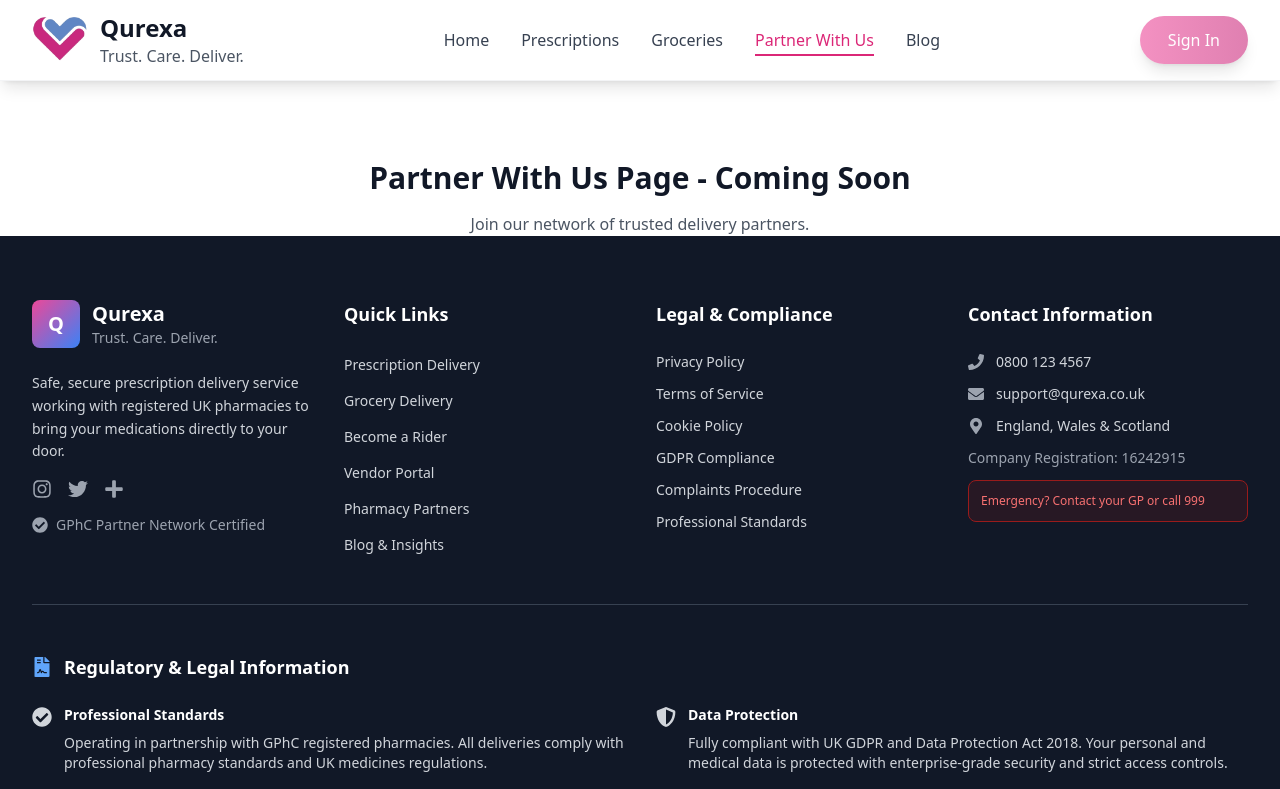
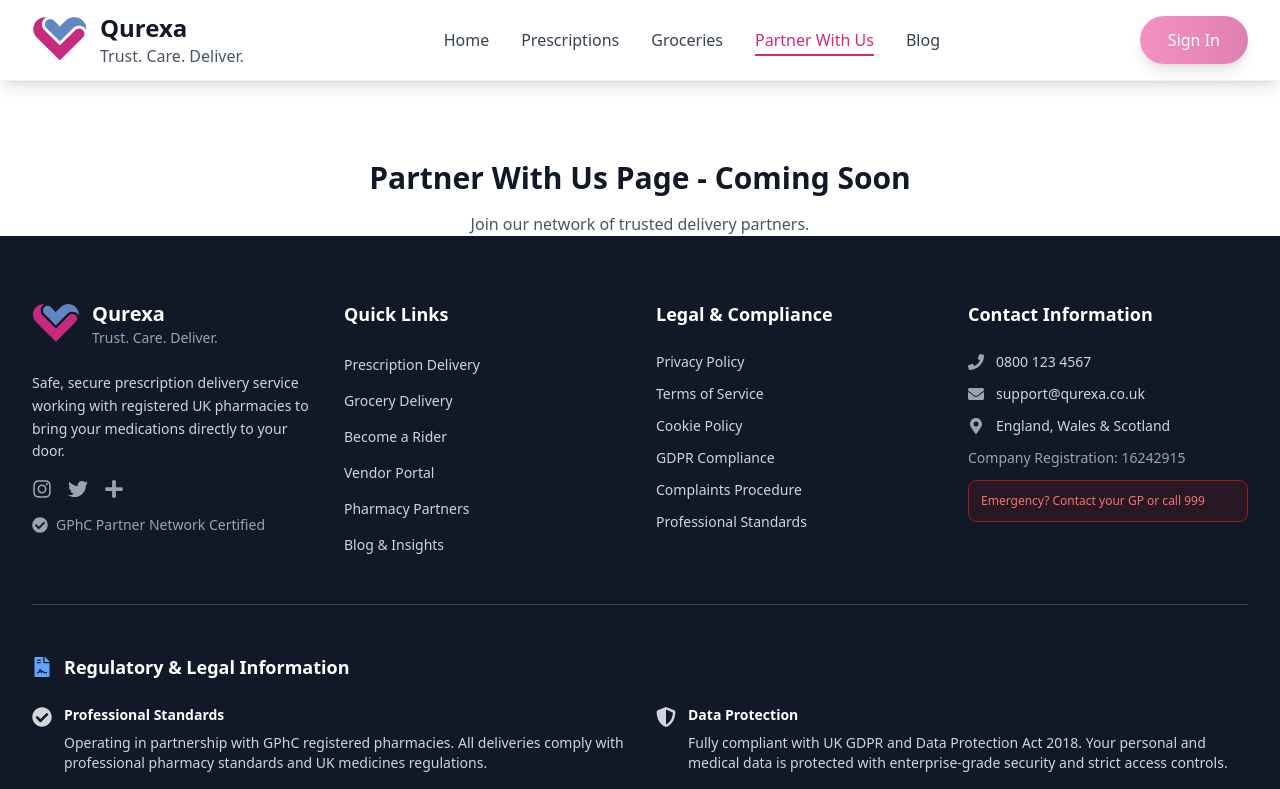
Before and after one commit to oreoluwa212/qurexa, a React (Vite) app: page /partner in a window 1280 px wide. Shown: the top 789 px of the page. Built offline with nearby package versions, Linux system fonts and the light colour scheme.

Commit message:
fix: hot fix

```diff
--- a/src/components/common/Footer/Footer.jsx
+++ b/src/components/common/Footer/Footer.jsx
@@ -45,8 +45,12 @@ const Footer = () => {
         <div className="grid grid-cols-1 md:grid-cols-2 lg:grid-cols-4 gap-8 mb-12">
           <div className="space-y-4">
             <Link to="/" className="flex items-center space-x-3 group mb-6">
-              <div className="w-12 h-12 bg-gradient-to-br from-pink-500 to-blue-500 rounded-lg flex items-center justify-center">
-                <span className="text-white font-bold text-xl">Q</span>
+              <div className="w-12 h-12 rounded-lg flex items-center justify-center overflow-hidden">
+                <img
+                  src={logo}
+                  alt="Qurexa Logo"
+                  className="w-full h-full object-contain"
+                />
               </div>
               <div>
                 <h3 className="text-xl font-bold group-hover:text-blue-400 transition-colors text-left">
--- a/src/components/landing/Hero/HeroSection.jsx
+++ b/src/components/landing/Hero/HeroSection.jsx
@@ -32,7 +32,7 @@ const HeroSection = () => {
 
       <div className="relative z-10 max-w-7xl mx-auto px-4 sm:px-6 lg:px-8">
         <div className="grid grid-cols-1 lg:grid-cols-2 gap-16 xl:gap-20 items-center">
-          <div className="text-left space-y-3 lg:pr-8">
+          <div className="text-left space-y-2 lg:pr-8">
             <div className="md:flex hidden items-center space-x-4 my-8">
               <div className="relative group">
                 <img
@@ -51,7 +51,7 @@ const HeroSection = () => {
               </div>
             </div>
 
-            <div className="space-y-4 pt-6">
+            <div className="space-y-4">
               <p className="text-xl text-gray-700 leading-relaxed max-w-xl">
                 Safe, secure prescription delivery service working with registered
                 UK pharmacies. Your medications delivered with care, compliance,
```
